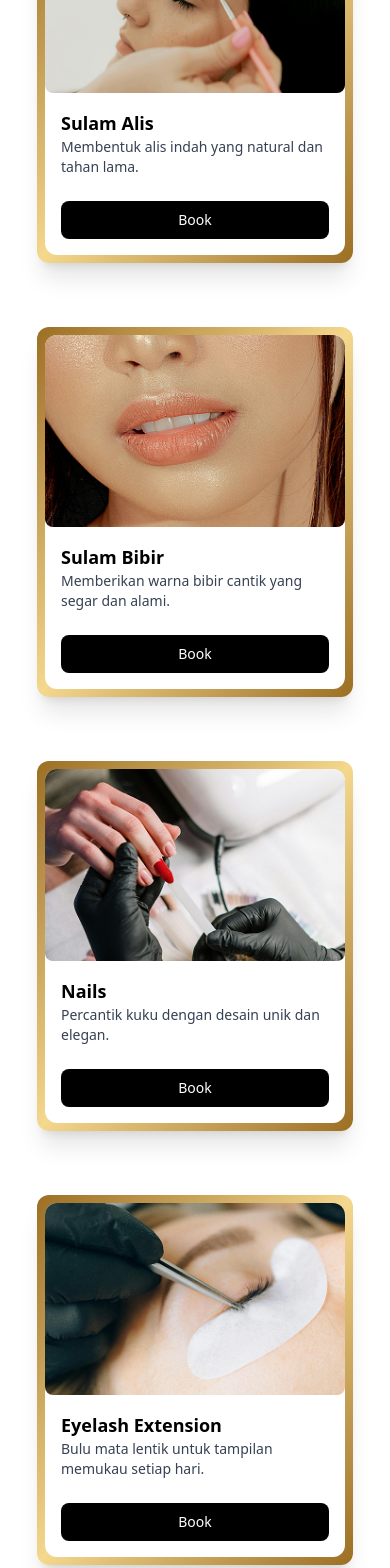
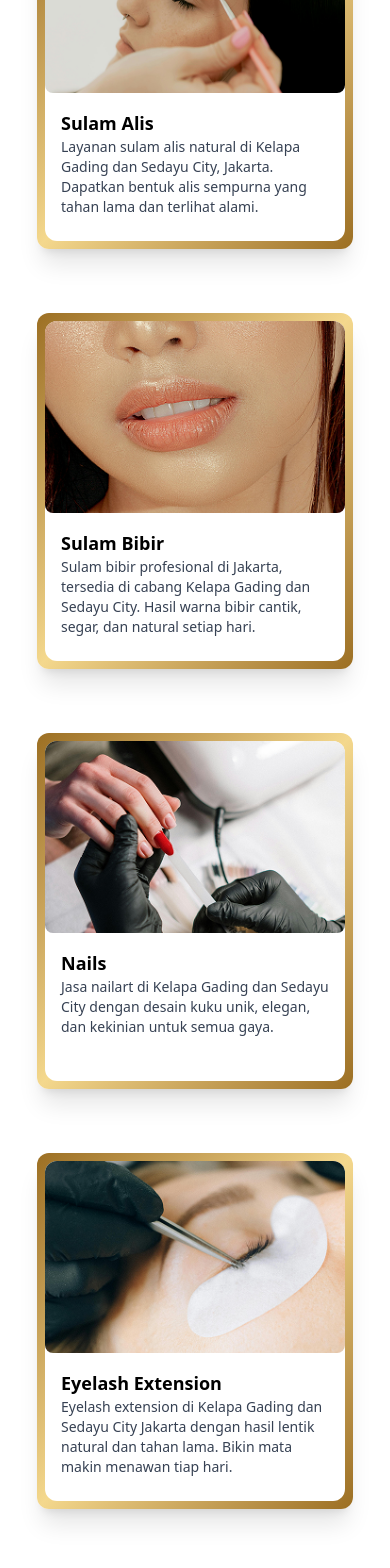
Before and after one commit to RYangunwAN/newlook-browlash, a React (Vite) app: page / in a window 390 px wide. Shown: the part 2600-4168 px from the top of the page. Built offline with nearby package versions, Linux system fonts and the light colour scheme.

Commit message:
optimized SEO

```diff
--- a/src/main.tsx
+++ b/src/main.tsx
@@ -18,18 +18,14 @@ createRoot(document.getElementById("root")!).render(
         <>
             <Helmet>
                 <title>
-                    Klinik Kecantikan Jakarta | Sulam Alis & Bibir Profesional
+                    Eyelash & Sulam Alis Kelapa Gading | Nailart Natural Jakarta
                 </title>
                 <meta
                     name="description"
-                    content="Tampil cantik alami dengan layanan sulam alis dan bibir dari klinik kecantikan terbaik di Jakarta. Booking sekarang!"
+                    content="Layanan eyelash extension, nailart, dan sulam alis natural terbaik di Kelapa Gading, Jakarta. Klinik kecantikan profesional untuk tampil cantik alami."
                 />
                 <meta name="robots" content="index, follow" />
-                <meta
-                    name="viewport"
-                    content="width=device-width, initial-scale=1.0"
-                />
-                <link rel="canonical" href="https://newlook-browlash.com" />
+                <link rel="canonical" href="https://newlook-browlash.id/" />
             </Helmet>
 
             <Navbar />
--- a/src/sections/Footer.tsx
+++ b/src/sections/Footer.tsx
@@ -1,6 +1,6 @@
 import React from "react";
 import logo from "../assets/imgs/NewLook_Gold_Logo.png"; // Replace with your logo path
-import { FaInstagram, FaWhatsapp, FaTiktok } from "react-icons/fa";
+import { FaInstagram, FaTiktok } from "react-icons/fa";
 
 const Footer: React.FC = () => {
     return (
@@ -99,13 +99,16 @@ const Footer: React.FC = () => {
                     <div>
                         <h3 className="text-xl font-medium mb-3">Ikuti Kami</h3>
                         <div className="flex justify-start gap-4">
-                            <a href="#" className="bg-black p-2 rounded-lg">
+                            <a
+                                href="https://www.instagram.com/newlook_browlash/"
+                                className="bg-black p-2 rounded-lg"
+                            >
                                 <FaInstagram className="text-white w-5 h-5" />
                             </a>
-                            <a href="#" className="bg-black p-2 rounded-lg">
-                                <FaWhatsapp className="text-white w-5 h-5" />
-                            </a>
-                            <a href="#" className="bg-black p-2 rounded-lg">
+                            <a
+                                href="https://www.tiktok.com/@newlookbrowlash"
+                                className="bg-black p-2 rounded-lg"
+                            >
                                 <FaTiktok className="text-white w-5 h-5" />
                             </a>
                         </div>
--- a/src/sections/Service.tsx
+++ b/src/sections/Service.tsx
@@ -13,54 +13,58 @@ const Service = () => {
     const services = [
         {
             title: "Sulam Alis",
-            description: "Membentuk alis indah yang natural dan tahan lama.",
+            description:
+                "Layanan sulam alis natural di Kelapa Gading dan Sedayu City, Jakarta. Dapatkan bentuk alis sempurna yang tahan lama dan terlihat alami.",
             image: sulamalis,
             message:
-                "Halo! Saya tertarik dengan layanan *Sulam Alis*. Boleh info lebih lanjut?",
+                "Halo, aku mau reservasi untuk treatment Sulam Alis, available kapan ya?",
         },
         {
             title: "Sulam Bibir",
-            description: "Memberikan warna bibir cantik yang segar dan alami.",
+            description:
+                "Sulam bibir profesional di Jakarta, tersedia di cabang Kelapa Gading dan Sedayu City. Hasil warna bibir cantik, segar, dan natural setiap hari.",
             image: sulambibir,
             message:
-                "Halo! Saya ingin booking untuk layanan *Sulam Bibir*. Mohon informasinya, ya!",
+                "Halo, aku mau reservasi untuk treatment Sulam Bibiir, available kapan ya?",
         },
         {
             title: "Nails",
-            description: "Percantik kuku dengan desain unik dan elegan.",
+            description:
+                "Jasa nailart di Kelapa Gading dan Sedayu City dengan desain kuku unik, elegan, dan kekinian untuk semua gaya.",
             image: nails,
             message:
-                "Halo! Saya tertarik dengan layanan *Nail Art*. Bisa info jadwal & harganya?",
+                "Halo, aku mau reservasi untuk treatment Nails, available kapan ya?",
         },
         {
             title: "Eyelash Extension",
-            description: "Bulu mata lentik untuk tampilan memukau setiap hari.",
+            description:
+                "Eyelash extension di Kelapa Gading dan Sedayu City Jakarta dengan hasil lentik natural dan tahan lama. Bikin mata makin menawan tiap hari.",
             image: eyelashext,
             message:
-                "Halo! Saya mau tanya tentang layanan *Eyelash Extension*. Kapan jadwal available?",
+                "Halo, aku mau reservasi untuk treatment Eyelash Extension, available kapan ya?",
         },
         {
             title: "Lash Lift",
-            description: "Angkat bulu mata untuk efek natural dan menawan.",
+            description:
+                "Lash lift natural untuk efek bulu mata terangkat indah tanpa ekstensi. Tersedia di Kelapa Gading dan Sedayu City, Jakarta.",
             image: lashlift,
             message:
-                "Halo! Saya ingin booking layanan *Lash Lift*. Mohon info selengkapnya ya!",
+                "Halo, aku mau reservasi untuk treatment Lash Lift, available kapan ya?",
         },
         {
             title: "Spa",
             description:
-                "Relaksasi tubuh dan pikiran dengan perawatan spa terbaik.",
+                "Relaksasi maksimal dengan layanan spa terbaik di Jakarta. Tersedia di lokasi Kelapa Gading dan Sedayu City.",
             image: spa,
             message:
-                "Halo! Saya ingin reservasi layanan *Spa*. Bisa dikirim detailnya?",
+                "Halo, aku mau reservasi untuk treatment Spa, available kapan ya?",
         },
         {
             title: "Academy",
             description:
-                "Pelatihan profesional untuk kecantikan dan perawatan.",
+                "Kursus sulam alis, eyelash, dan nailart di Jakarta. Pelatihan profesional tersedia di cabang Kelapa Gading dan Sedayu City.",
             image: academy,
-            message:
-                "Halo! Saya tertarik ikut kelas di *Academy*. Bisa info lebih lanjut?",
+            message: "Halo, bisa minta pricelist untuk kursus?",
         },
     ];
 
@@ -103,7 +107,7 @@ const Service = () => {
                                     className="block group"
                                 >
                                     <div className="p-2 lg:p-1 bg-gradient-to-br from-[#9C6F22] via-[#F4D88D] to-[#9C6F22] rounded-xl my-4 shadow-xl group-hover:scale-[1.02] transition-all duration-300">
-                                        <div className="bg-white rounded-xl max-w-[300px] text-left overflow-hidden">
+                                        <div className="bg-white rounded-xl max-w-[300px] text-left overflow-hidden h-85">
                                             {/* Image Container */}
                                             <div className="relative overflow-hidden">
                                                 <img
@@ -127,16 +131,6 @@ const Service = () => {
                                                 <p className="text-sm text-gray-700">
                                                     {service.description}
                                                 </p>
-
-                                                {/* Mobile-only Book Button */}
-                                                <a
-                                                    href={waLink}
-                                                    target="_blank"
-                                                    rel="noopener noreferrer"
-                                                    className="lg:hidden mt-6 bg-black text-white text-sm font-medium px-2 py-2 rounded-lg border border-transparent hover:border-[#9C6F22] hover:bg-[#1a1a1a] transition block text-center"
-                                                >
-                                                    Book
-                                                </a>
                                             </div>
                                         </div>
                                     </div>
```
